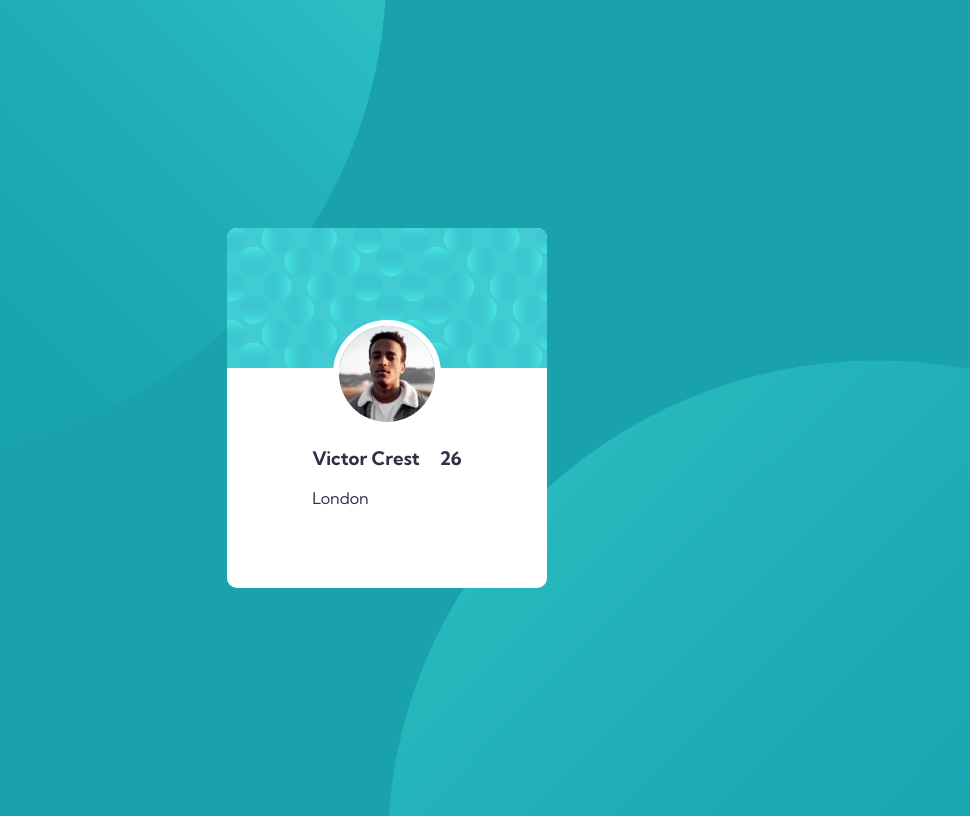
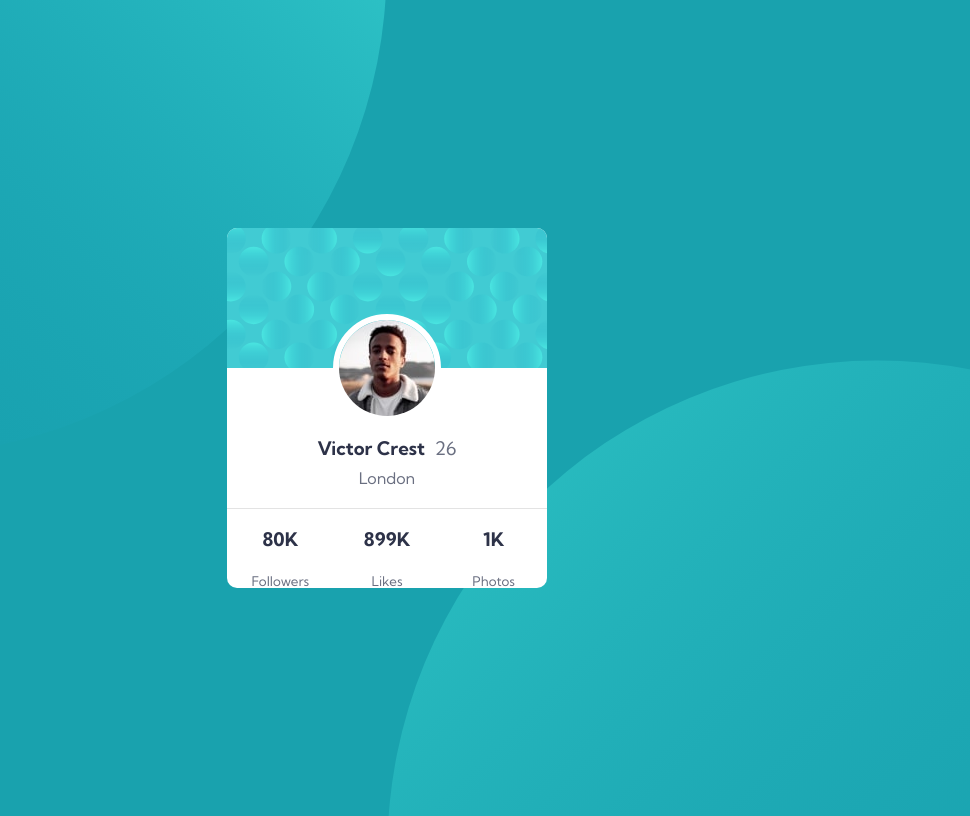
Before and after one commit to diwash007/Ask-Buddie-Frontend-design-challanges, a plain HTML site: page Responsive profile card/index.html in a window 1280 px wide. Shown: the whole page, without its empty margins (253-1223 px from the left). Drawn offline with Linux system fonts and the light colour scheme.

Commit message:
stat problem

```diff
--- a/Responsive profile card/index.html
+++ b/Responsive profile card/index.html
@@ -20,10 +20,24 @@
 			<div class="info">
 				<div class="basic">
 					<h3>Victor Crest<span class="age">26</span></h3>
-					<span class="location">London</span>
+				</div>
+				<div class="location">
+					<span>London</span>
 				</div>
 				<div class ="stat">
+					<div class="followers">
+							<h3>80K</h3>
+							<small>Followers</small>
+						</div>
+					<div class="likes">
+							<h3>899K</h3>
+							<small>Likes</small>
+						</div>
+					<div class="photos">
+							<h3>1K</h3>
+							<small>Photos</small>
+						</div>
+					</div>
 				</div>
 			</div>
-		</div>
 </body>
--- a/Responsive profile card/style.css
+++ b/Responsive profile card/style.css
@@ -37,17 +37,46 @@ body {
 
 .avatar img {
 	border-radius:50%;
-	margin:92px 106px 0px 106px;
+	margin:86px 106px 0px 106px;
 	border: 6px solid white;
 }
 
 .info {
-	margin:200px 0px;
+	margin:190px 0px;
 	display: flex;
 	justify-content: center;
+	flex-direction: column;
 	color: hsl(229, 23%, 23%);
 }
 
+.basic {
+	margin: 0 auto;
+}
+
 .age {
-	padding-left: 20px;
+	padding-left: 10px;
+	font-weight:400;
+	color: hsl(227, 10%, 46%);
 }
+
+.location {
+	margin: 0 auto;
+	margin-top: -10px;
+	color: hsl(227, 10%, 46%);
+}
+
+.stat {
+	border-top: solid thin hsl(0, 0%, 89%);
+	margin: 20px 0;
+	display: flex;
+}
+
+.followers, .likes, .photos {
+	text-align: center;
+	flex: 1 1 0px;
+}
+
+.stat small {
+	color: hsl(227, 10%, 46%);
+	margin: 0 auto;
+}
```
